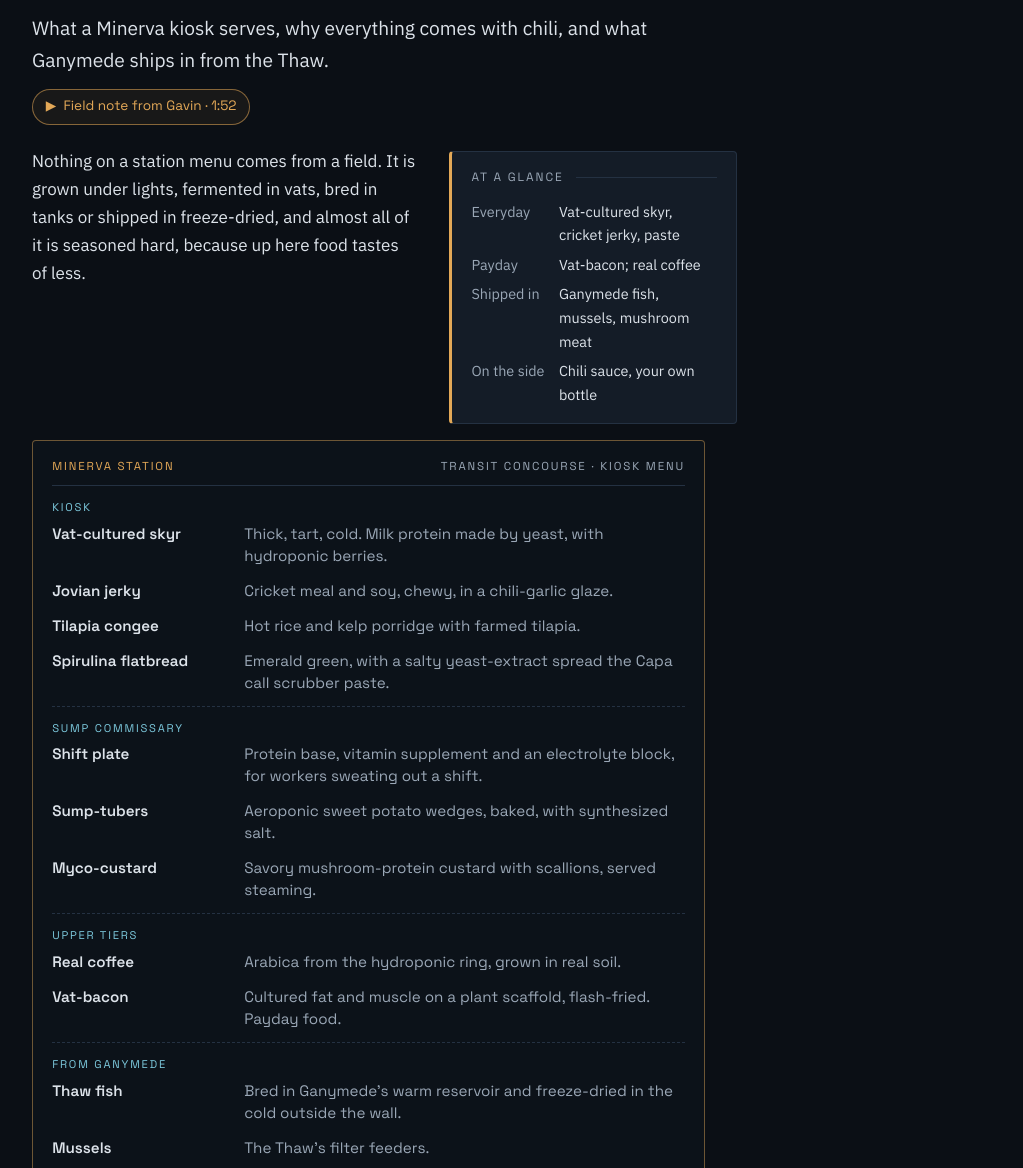
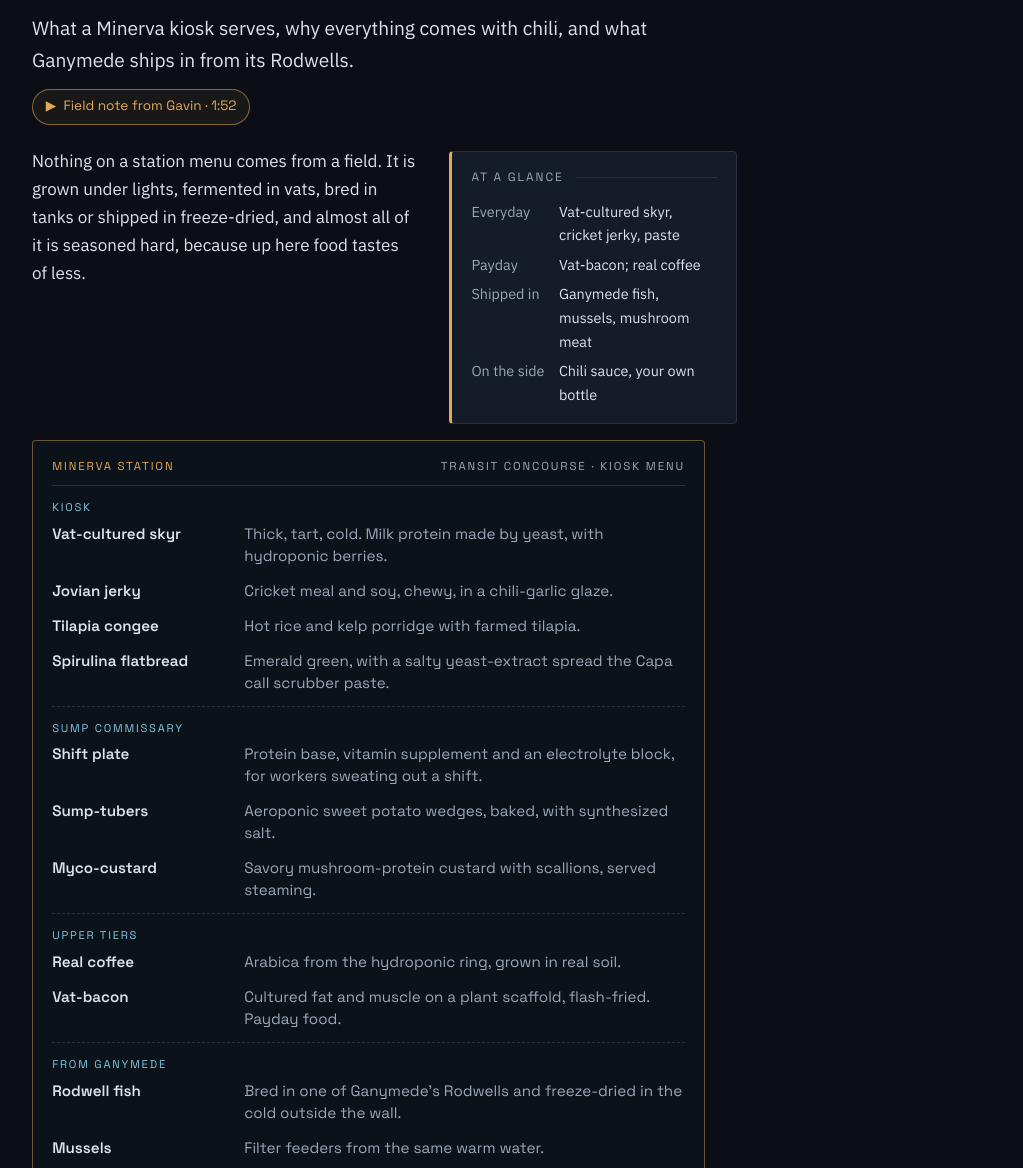
Before and after one commit to Camelotnight/criticalhits-books, an Astro site: page /wiki/food in a window 1280 px wide. Shown: the part 310-1478 px from the top of the page, without its empty margins (64-1087 px from the left). Built offline with nearby package versions, Linux system fonts and the light colour scheme; Astro itself is replaced by a stand-in of ours.

Commit message:
Food: Thaw becomes Rodwells (keep Book 2 names off the site)
Co-Authored-By: Claude Opus 5.5 <noreply@anthropic.com>
Claude-Session: https://claude.ai/code/session_015uCUfQ1wx5LnE4wiQit1XM

```diff
--- a/src/content/wiki/food.md
+++ b/src/content/wiki/food.md
@@ -2,7 +2,7 @@
 title: "Food"
 section: life
 order: 3
-summary: "What a Minerva kiosk serves, why everything comes with chili, and what Ganymede ships in from the Thaw."
+summary: "What a Minerva kiosk serves, why everything comes with chili, and what Ganymede ships in from its Rodwells."
 aka: ["food", "menu", "kiosk", "skyr", "jerky", "congee", "hot sauce", "Ganymede fish"]
 infobox:
   - ["Everyday", "Vat-cultured skyr, cricket jerky, paste"]
@@ -48,8 +48,8 @@ Nothing on a station menu comes from a field. It is grown under lights, fermente
 <div class="mc-sec">
 <p class="mc-title">From Ganymede</p>
 <ul>
-<li><b>Thaw fish</b><span>Bred in Ganymede’s warm reservoir and freeze-dried in the cold outside the wall.</span></li>
-<li><b>Mussels</b><span>The Thaw’s filter feeders.</span></li>
+<li><b>Rodwell fish</b><span>Bred in one of Ganymede’s Rodwells and freeze-dried in the cold outside the wall.</span></li>
+<li><b>Mussels</b><span>Filter feeders from the same warm water.</span></li>
 <li><b>Mushroom meat</b><span>Ganymede’s signature: salt and the meaty taste of mushrooms.</span></li>
 </ul>
 </div>
@@ -72,7 +72,7 @@ In low weight, the body’s fluids drift toward the head. The sinuses fill and t
 
 ## Ganymede’s table
 
-Ganymede has more water than it can use, and a warm reservoir, the Thaw, where the fishery began. Its surplus is shared with Callisto. Its signature is salt and the meaty taste of mushrooms. Mussels, mushroom meat and vat-cultured skyr are everyday food, and a plain whey drink stands in for water. The company spirit is cheap and very strong.
+Ganymede has more water than it can use, and Rodwells, warm reservoirs melted into the ice, where the fishery began. Its surplus is shared with Callisto. Its signature is salt and the meaty taste of mushrooms. Mussels, mushroom meat and vat-cultured skyr are everyday food, and a plain whey drink stands in for water. The company spirit is cheap and very strong.
 
 The ice carries bitter magnesium salts, so local water and local salt have a taste newcomers dislike and lifers miss. There is no open flame anywhere, because the air is thin and oxygen-rich. Nothing is charred or smoked, water boils cooler, tea comes out weak, and cooking is done under pressure. With vacuum and cold just outside the wall, freeze-drying costs nothing.
 
```
